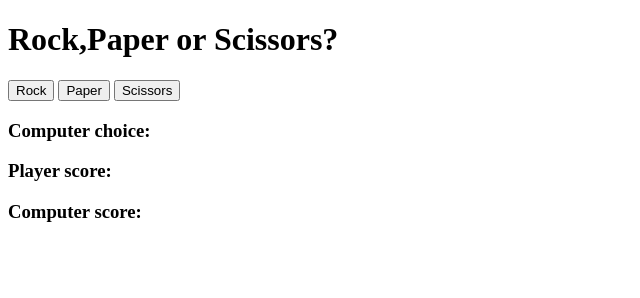
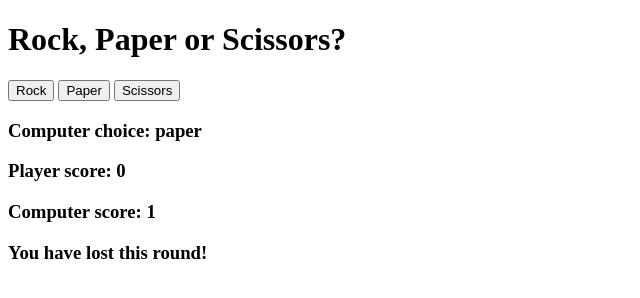
Before and after one commit to Taster101/Rock-Paper-Scissors, a plain HTML site: page index.html in a window 1280 px wide. Both pictures are taken after a click on the button "Rock". Shown: the whole page, without its empty margins (0-640 px from the left). Drawn offline with Linux system fonts and the light colour scheme.

Commit message:
added dom elements to score

```diff
--- a/index.html
+++ b/index.html
@@ -7,14 +7,16 @@
     <title>Document</title>
 </head>
 <body>
-    <h1>Rock,Paper or Scissors?</h1>
+    <h1>Rock, Paper or Scissors?</h1>
 
     <button id="btn" name="rock" >Rock</button>
     <button id="btn" name="paper" >Paper</button>
     <button id="btn" name="scissors">Scissors</button>
-    <h3>Computer choice:</h3>
-    <h3>Player score:</h3>
-    <h3>Computer score:</h3>
+    <h3 id="compChoice">Computer choice:</h3>
+    <h3 id="player">Player score: 0</h3>
+    <h3 id="comp">Computer score: 0</h3>
+    <h3 id="message"></h3>
+    <h3 id="end"></h3>
     <script src ="index.js"></script>
 </body>
 </html>
--- a/index.js
+++ b/index.js
@@ -2,9 +2,11 @@
 //on botton click run game with user choice of button thas was click
 //
 //track score until computer or player reaches 5
-
-
-
+let end = document.querySelector('#end')
+let message = document.querySelector('#message')
+let compChoice = document.querySelector('#compChoice')
+let playerscore = document.querySelector('#player')
+let comp = document.querySelector('#comp')
 let btn = document.querySelectorAll('#btn')
 let player = 0
 let computer = 0
@@ -19,15 +21,17 @@ buttons.addEventListener('click',  (e) => {
             round(e.target.name)
             if(decider == 1 ){
                 player++
+                playerscore.innerHTML = `Player score: ${player}`
             } else if ( decider == 2){
                 computer++
+                comp.innerHTML = `Computer score: ${computer}`
             }
             if(player == 5  ){
-                console.log('Player is the Winner!')
+                end.innerHTML = `Player is the Winner!'`
                 reset()
                 return "tes"
             } else if(computer == 5){
-                console.log('Computer Wins the game!')
+                end.innerHTML = `Computer is the Winner!'`
                 reset()
                 return "best"
             }
@@ -55,15 +59,16 @@ function getComputerChoice (){
 // Play a round of game
 function round(userChoice){
     console.log(player)
-
+    end.innerHTML = ``
 let computerChoice = getComputerChoice()
+compChoice.innerHTML = `Computer choice:  ${computerChoice}`
 if(userChoice == 'rock' && computerChoice == 'scissors' || userChoice == 'paper' && computerChoice == 'rock' || userChoice == 'scissors' && computerChoice == 'paper'){
-       console.log(`you win ${userChoice} beats ${computerChoice}`)
+       message.innerHTML = `You won this round!`
       decider = 1
 } else if (userChoice == computerChoice){
-    console.log('tie!')
+    message.innerHTML = 'Tie!'
 } else {
-    console.log( `you have lost ${computerChoice} beats ${userChoice}`)
+    message.innerHTML = `You have lost this round!`
     decider = 2
 }
 }
@@ -77,11 +82,11 @@ function game(){
            computer++
        }
        if(player == 5  ){
-           console.log('Player is the Winner!')
+        end.innerHTML = `Player is the Winner!'`
            reset()
            return "tes"
        } else if(computer == 5){
-           console.log('Computer Wins the game!')
+        end.innerHTML = 'Computer Wins the game!'
            reset()
            return "best"
        }
```
